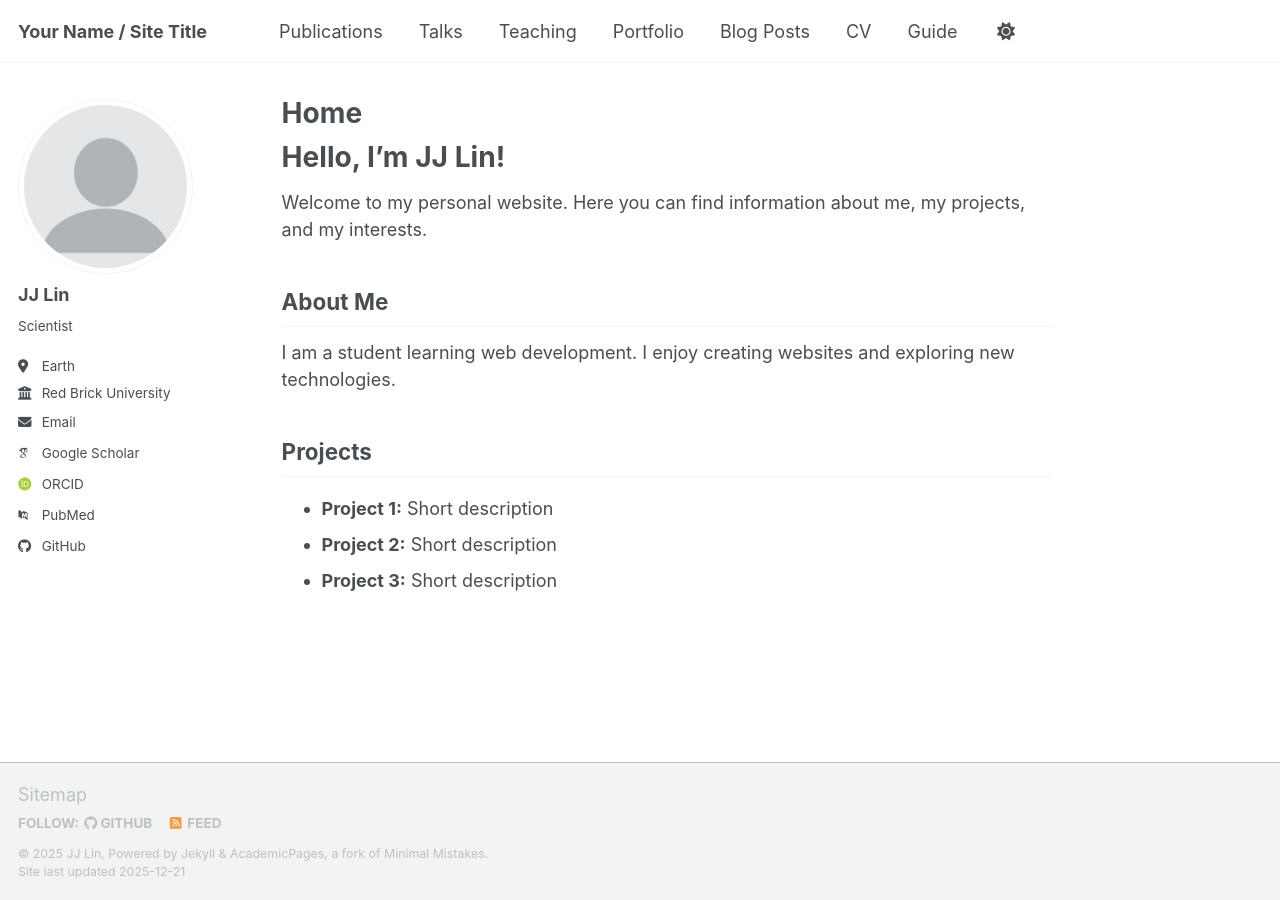
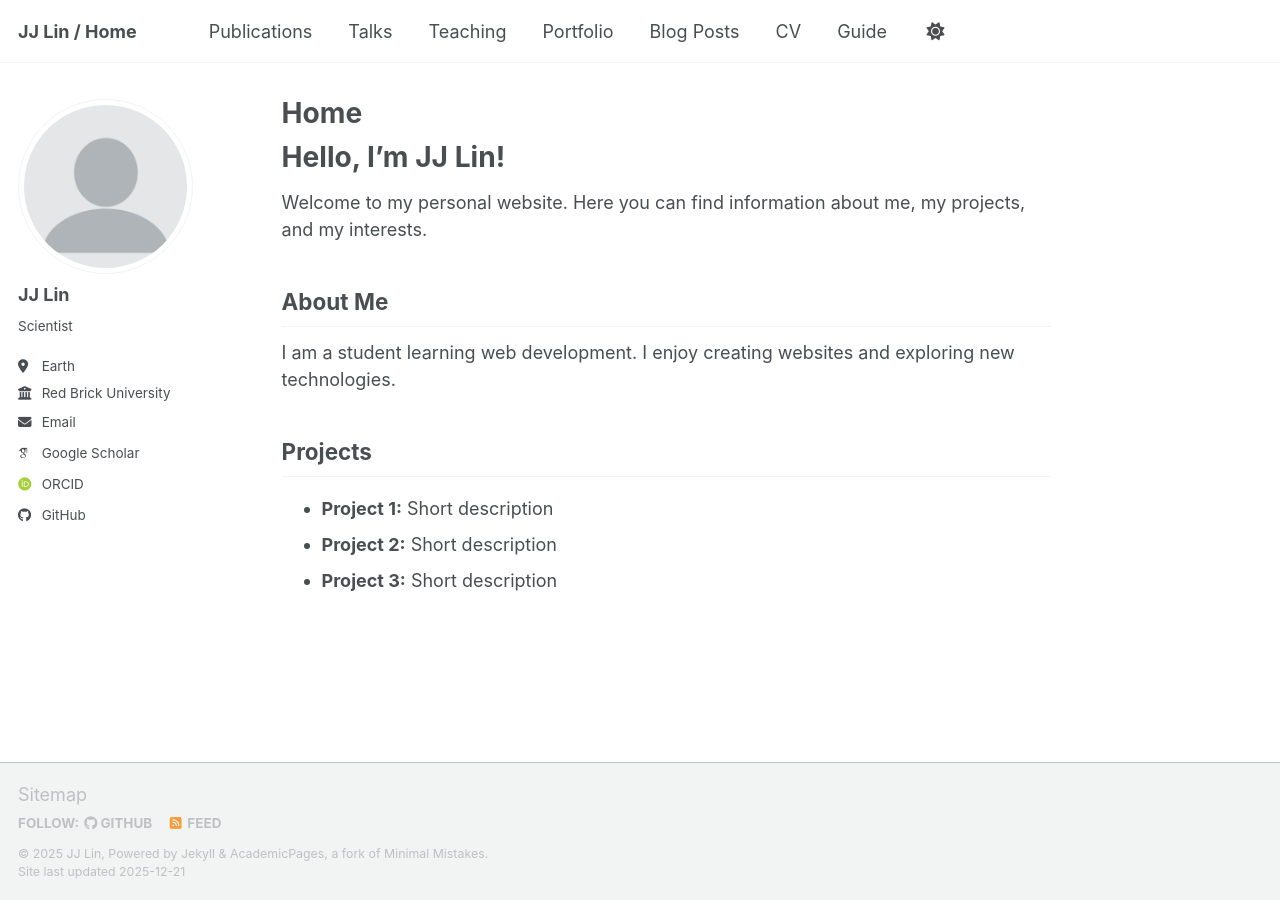
Before and after one commit to JJLin16/jjlin16.github.io, a Jekyll site: the page built from _pages/index.md, in a window 1280 px wide. Built offline with Jekyll 4.4.1, drawn with Linux system fonts in a browser that asks for light colours; some web fonts are replaced; a script bundle is joined from its source files by our own code; library files that are not in the unit come from our copies.

Commit message:
Update _config.yml

```diff
--- a/_config.yml
+++ b/_config.yml
@@ -9,7 +9,7 @@
 # Basic Site Settings
 locale                   : "en-US"
 site_theme               : "default" # the available themes options are "default", "air", "sunrise", "mint", "dirt" and "contrast"
-title                    : "Your Name / Site Title"
+title                    : "JJ Lin / Home"
 title_separator          : "-"
 name                     : &name "JJ Lin"
 description              : &description "Your Name's academic portfolio"   # Update this with a general description of your site, this is the default if not overridden by a page
@@ -41,7 +41,7 @@ author:
   orcid            : "https://orcid.org/yourorcidurl"
   semantic         : # URL
   ssrn             : # URL
-  pubmed           : "https://www.ncbi.nlm.nih.gov/pubmed/?term=john+snow"
+  pubmed           : # URL
   researchgate     : # URL
   scopus           : # URL
   zotero           : # URL
```
